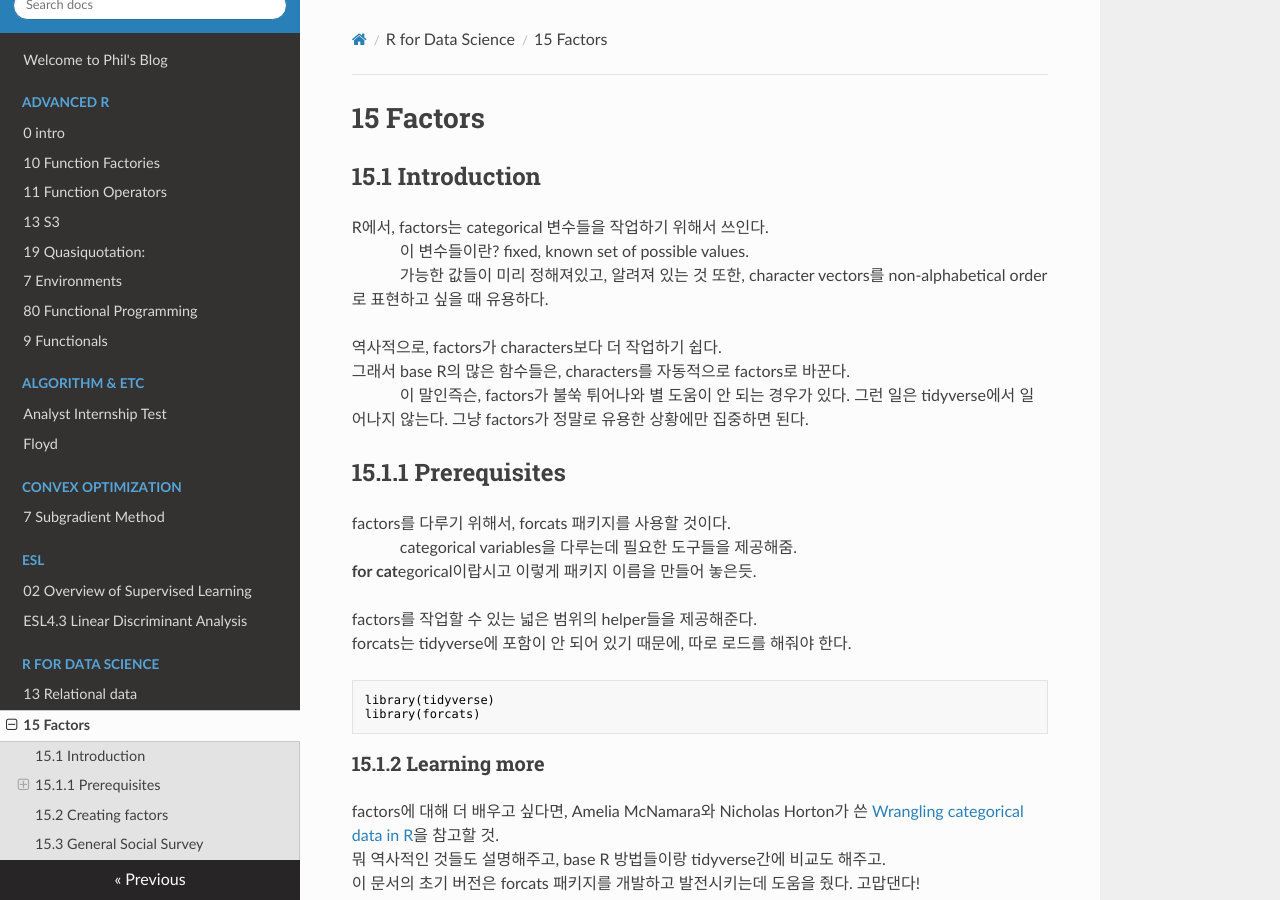
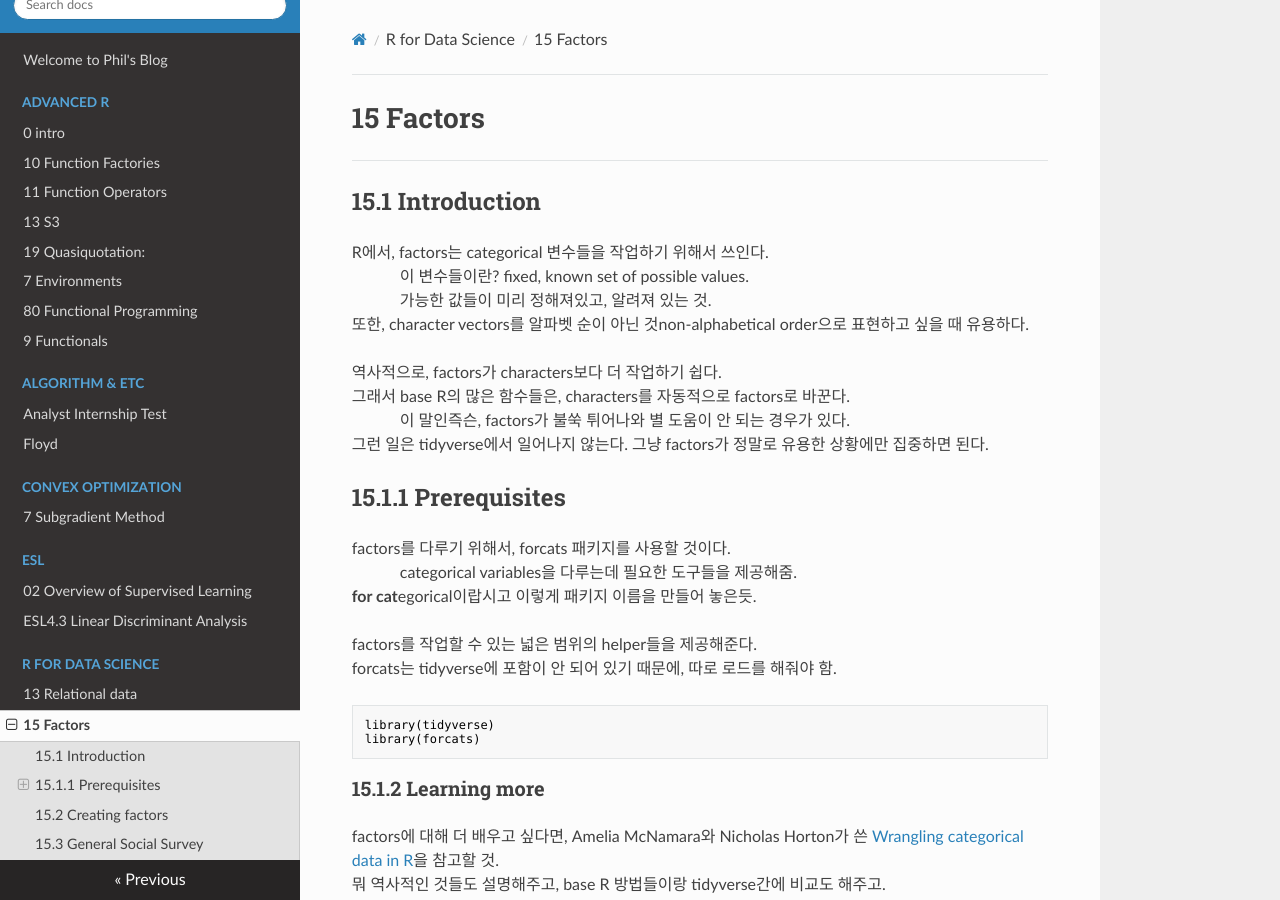
Before and after one commit to philyoun/portfolio, an MkDocs documentation site: the page built from docs/R for Data Science/15-Factors.md, in a window 1280 px wide and 900 px high. Built offline with MkDocs 1.6.1, drawn with Linux system fonts in a browser that asks for light colours; nearby versions of some CDN libraries.

Commit message:
update 15 Factors

````diff
--- a/docs/R for Data Science/15-Factors.md
+++ b/docs/R for Data Science/15-Factors.md
@@ -1,19 +1,21 @@
 15 Factors
 ==========
+
+------------------------------------------------------------------------
 
 15.1 Introduction
 -----------------
 
-R에서, factors는 categorical 변수들을 작업하기 위해서 쓰인다. <br />     이 변수들이란? fixed, known set of possible values. <br />     가능한 값들이 미리 정해져있고, 알려져 있는 것 또한, character vectors를 non-alphabetical order로 표현하고 싶을 때 유용하다.
+R에서, factors는 categorical 변수들을 작업하기 위해서 쓰인다. <br />     이 변수들이란? fixed, known set of possible values. <br />     가능한 값들이 미리 정해져있고, 알려져 있는 것. <br /> 또한, character vectors를 알파벳 순이 아닌 것non-alphabetical order으로 표현하고 싶을 때 유용하다.
 
-역사적으로, factors가 characters보다 더 작업하기 쉽다. <br /> 그래서 base R의 많은 함수들은, characters를 자동적으로 factors로 바꾼다. <br />     이 말인즉슨, factors가 불쑥 튀어나와 별 도움이 안 되는 경우가 있다. 그런 일은 tidyverse에서 일어나지 않는다. 그냥 factors가 정말로 유용한 상황에만 집중하면 된다.
+역사적으로, factors가 characters보다 더 작업하기 쉽다. <br /> 그래서 base R의 많은 함수들은, characters를 자동적으로 factors로 바꾼다. <br />     이 말인즉슨, factors가 불쑥 튀어나와 별 도움이 안 되는 경우가 있다. <br /> 그런 일은 tidyverse에서 일어나지 않는다. 그냥 factors가 정말로 유용한 상황에만 집중하면 된다.
 
 15.1.1 Prerequisites
 --------------------
 
 factors를 다루기 위해서, forcats 패키지를 사용할 것이다. <br />     categorical variables을 다루는데 필요한 도구들을 제공해줌. <br /> **for cat**egorical이랍시고 이렇게 패키지 이름을 만들어 놓은듯.
 
-factors를 작업할 수 있는 넓은 범위의 helper들을 제공해준다. <br /> forcats는 tidyverse에 포함이 안 되어 있기 때문에, 따로 로드를 해줘야 한다.
+factors를 작업할 수 있는 넓은 범위의 helper들을 제공해준다. <br /> forcats는 tidyverse에 포함이 안 되어 있기 때문에, 따로 로드를 해줘야 함.
 
 ``` r
 library(tidyverse)
@@ -77,7 +79,7 @@ y2
 ## Levels: Jan Feb Mar Apr May Jun Jul Aug Sep Oct Nov Dec
 ```
 
-    2) 유용하게 sort도 가능하다.
+<br />     2) 유용하게 sort도 가능하다.
 
 ``` r
 sort(y1)
````
Also changed, not shown: docs/R for Data Science/15-Factors.Rmd (+9 -6 lines).
